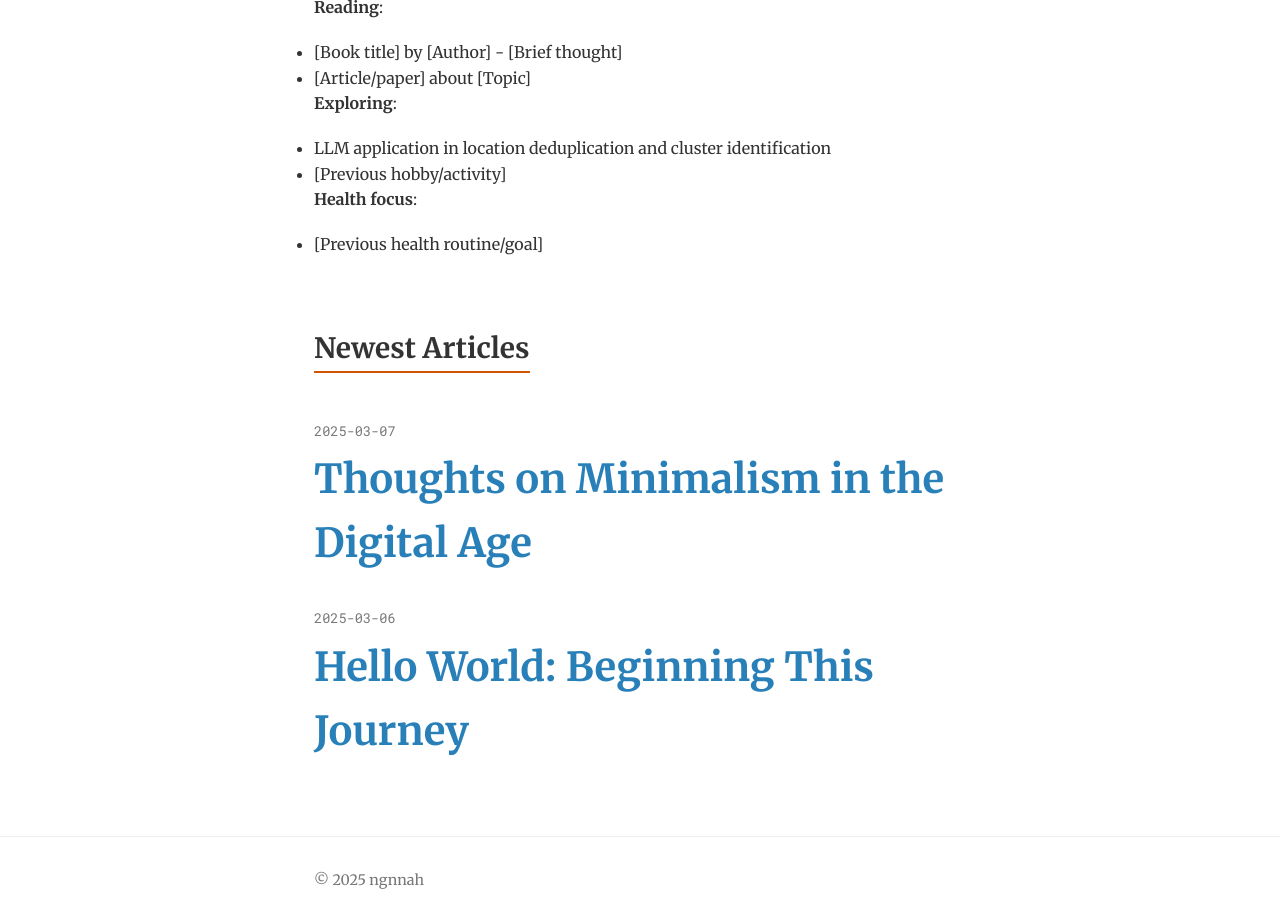
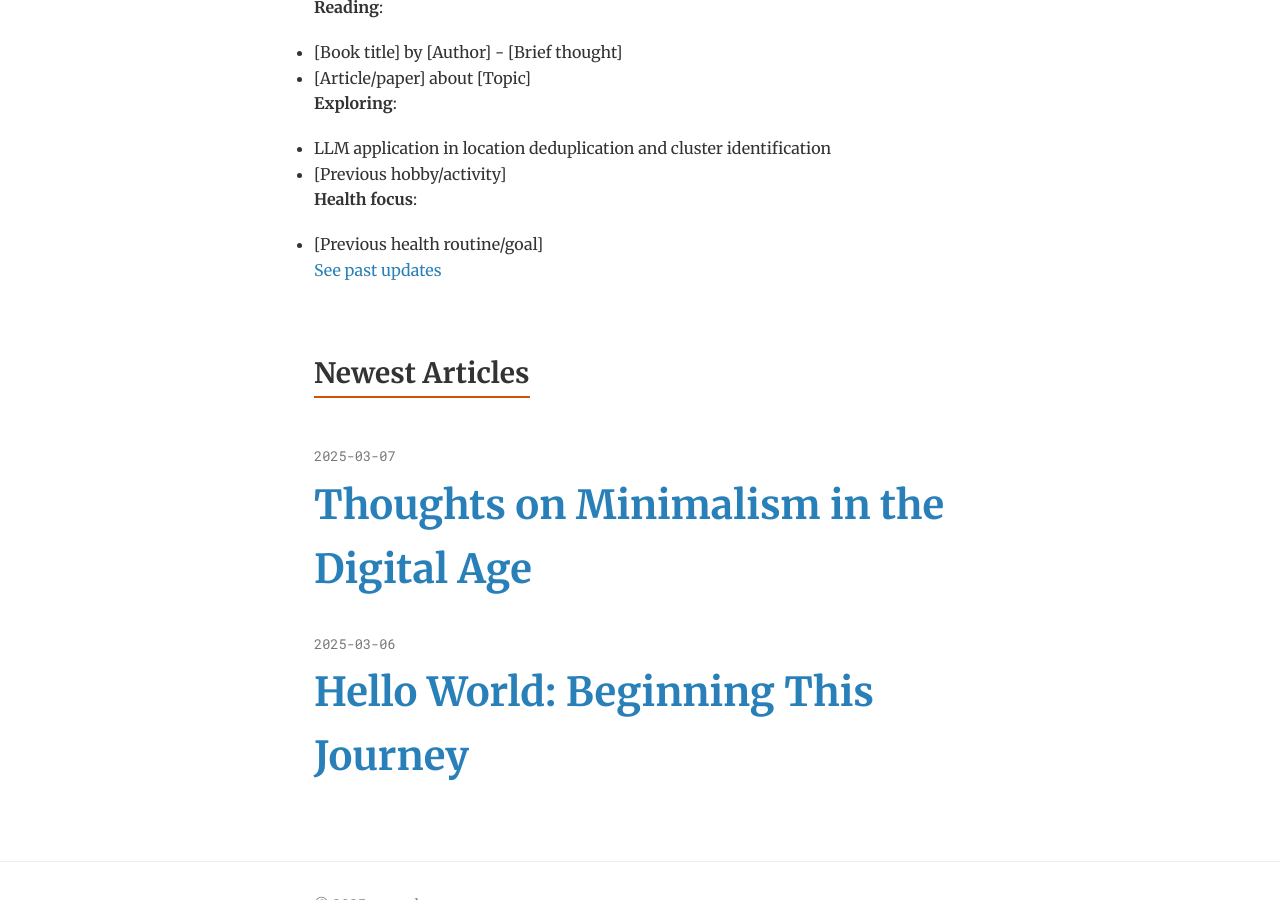
Before and after one commit to ngnnah/ngnnah.github.io, a Jekyll site: the page built from index.html, in a window 1280 px wide and 900 px high, scrolled down 883 px. Built offline with Jekyll 4.4.1, drawn with Linux system fonts in a browser that asks for light colours.

Commit message:
past updates

```diff
--- a/index.html
+++ b/index.html
@@ -19,6 +19,7 @@ layout: default
             {% assign latest_now = updates | last %}
             <p><strong>{{ latest_now.title }}</strong></p>
             {{ latest_now.content | markdownify }}
+            <a href="/updates">See past updates</a></p>
         </div>
     </section>
 
```
